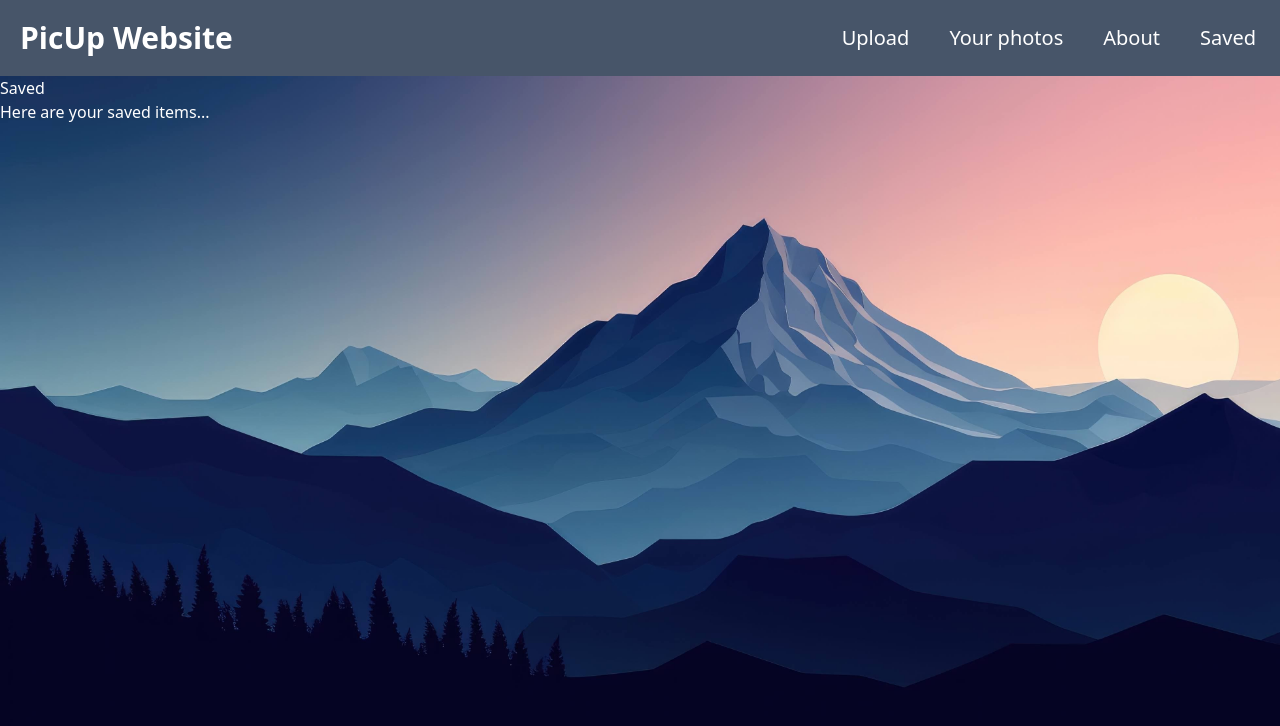
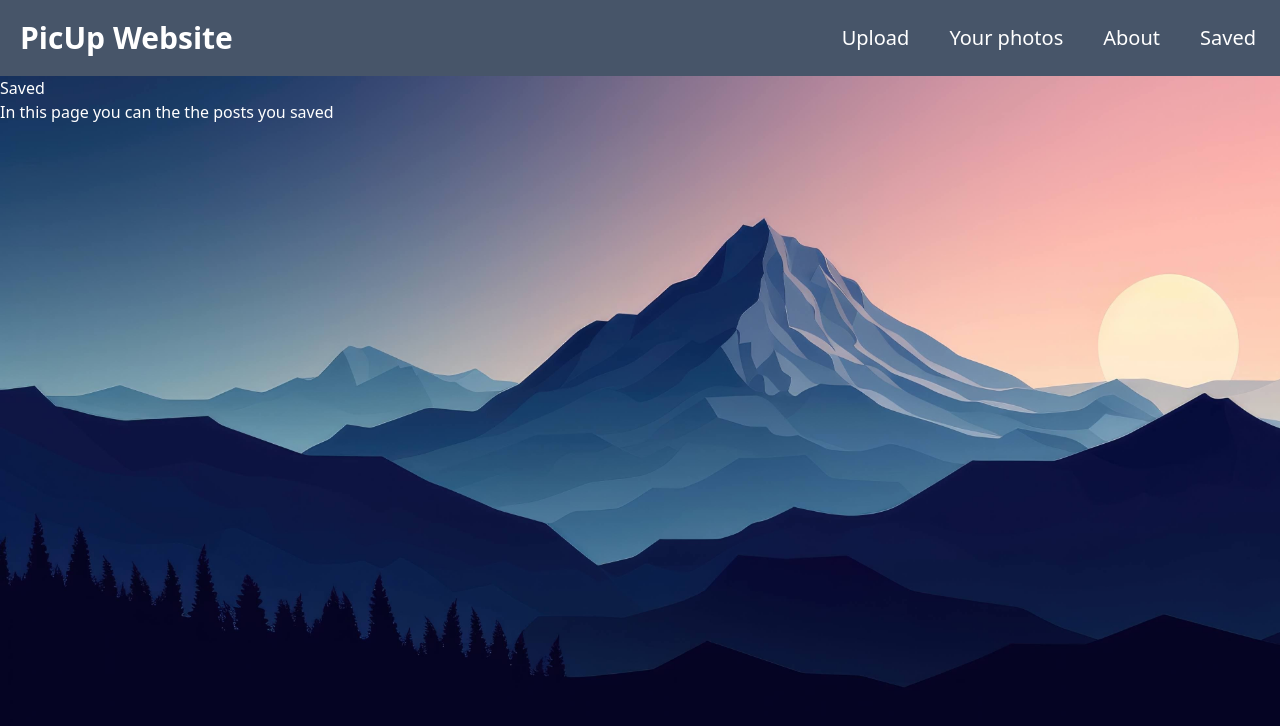
Before and after one commit to ALI-HUP/PicUp-website, a Next.js app: page /headers/saved in a window 1280 px wide. Shown: the top 726 px of the page. Built offline with nearby package versions, Linux system fonts and the light colour scheme.

Commit message:
saved page

```diff
--- a/app/headers/saved/page.tsx
+++ b/app/headers/saved/page.tsx
@@ -8,7 +8,7 @@ const Saved = () => {
       <Header />
 
       <h2>Saved</h2>
-      <p>Here are your saved items...</p>
+      <p>In this page you can the the posts you saved</p>
     </div>
   );
 };
```
